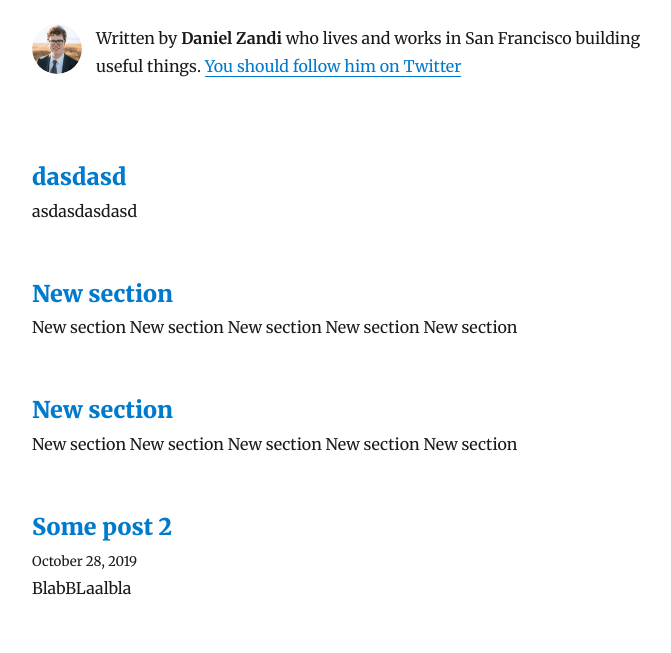
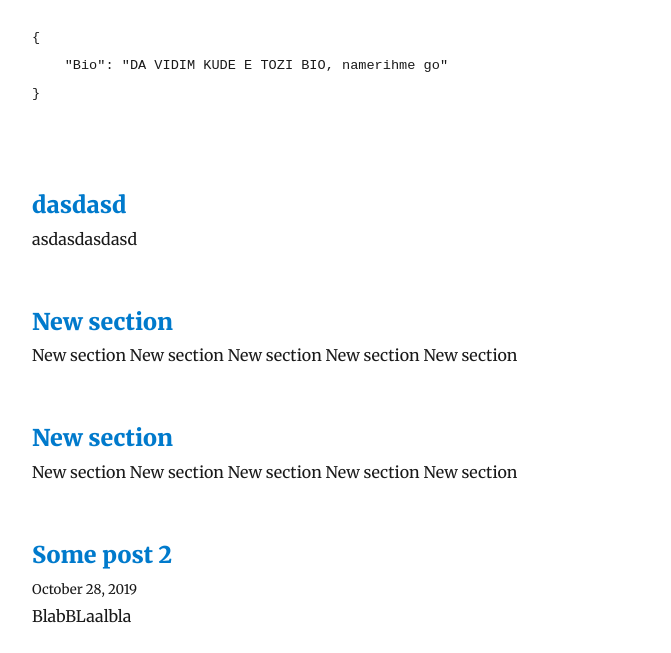
Before and after one commit to danijun96/my-blog-cms, a Gatsby site: page /blog in a window 1280 px wide. Shown: the part 71-724 px from the top of the page, without its empty margins (293-964 px from the left). Built offline with nearby package versions, Linux system fonts and the light colour scheme; Gatsby itself is replaced by a stand-in of ours; some packages are replaced by stand-ins of ours; code samples lack their colours.

Commit message:
home updated

```diff
--- a/src/components/bio.js
+++ b/src/components/bio.js
@@ -12,15 +12,17 @@ import styled from "styled-components"
 
 import { rhythm } from "../utils/typography"
 
-function Bio() {
+function Bio({data}) {
+  const dataQuery = data
   return (
+    <>
     <StaticQuery
-      query={bioQuery}
-      render={data => {
-        const { author, social } = data.site.siteMetadata
+      query={query}
+      render={query => {
+        // const { author, social } = data.site.siteMetadata
         return (
           <Container>
-            <Image
+            {/* <Image
               fixed={data.avatar.childImageSharp.fixed}
               alt={author}
               style={{
@@ -40,33 +42,50 @@ function Bio() {
               <a href={`https://twitter.com/${social.twitter}`}>
                 You should follow him on Twitter
               </a>
-            </p>
+            </p> */}
+          <pre>{JSON.stringify(query.allMdx.edges[10].node.frontmatter, null, 4)}</pre>
+          {console.log(query)}
           </Container>
         )
       }}
     />
+    </>
   )
 }
 
-const bioQuery = graphql`
-  query BioQuery {
-    avatar: file(absolutePath: { regex: "/profile-pic.jpg/" }) {
-      childImageSharp {
-        fixed(width: 50, height: 50) {
-          ...GatsbyImageSharpFixed
-        }
-      }
-    }
-    site {
-      siteMetadata {
-        author
-        social {
-          twitter
+export const query = graphql`
+{
+  allMdx {
+    edges {
+      node {
+        frontmatter {
+          Bio
         }
       }
     }
   }
+}
+
 `
+// const bioQuery = graphql`
+//   query BioQuery {
+//     avatar: file(absolutePath: { regex: "/profile-pic.jpg/" }) {
+//       childImageSharp {
+//         fixed(width: 50, height: 50) {
+//           ...GatsbyImageSharpFixed
+//         }
+//       }
+//     }
+//     site {
+//       siteMetadata {
+//         author
+//         social {
+//           twitter
+//         }
+//       }
+//     }
+//   }
+// `
 
 const Container = styled.div`
   display: flex;
```
